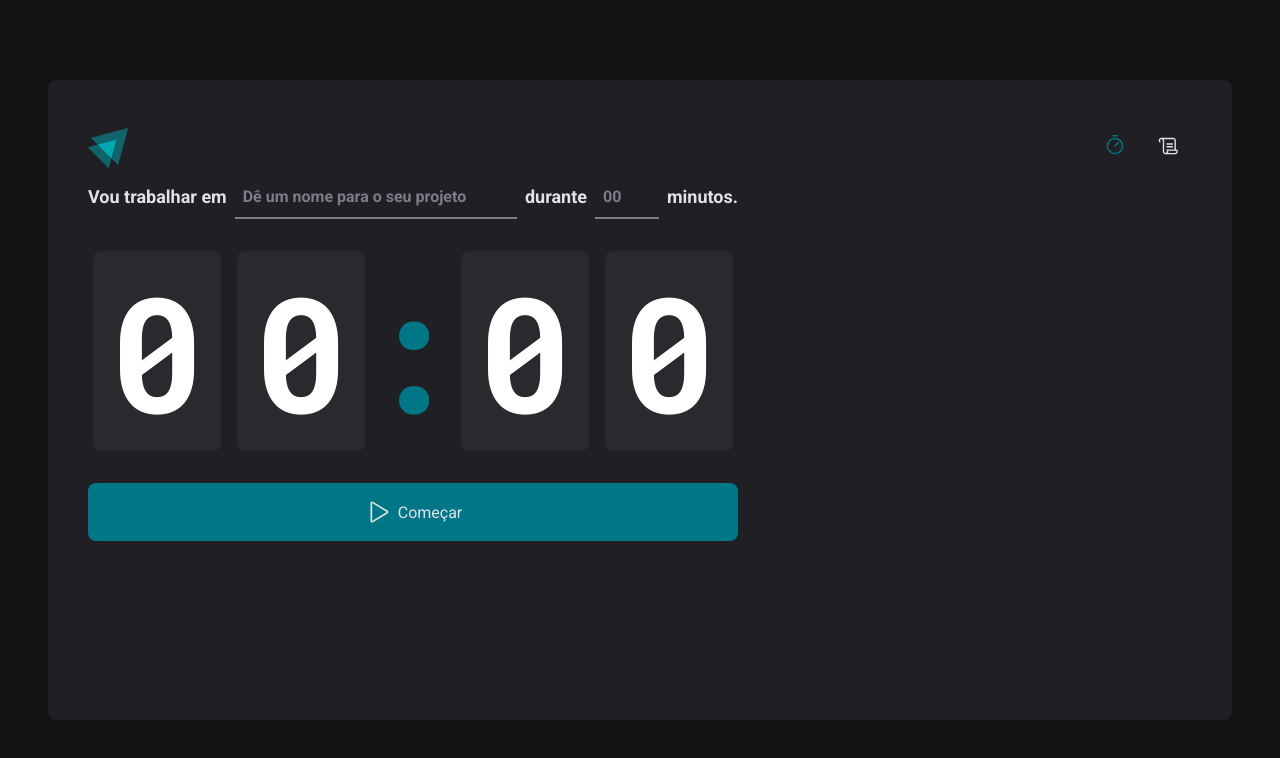
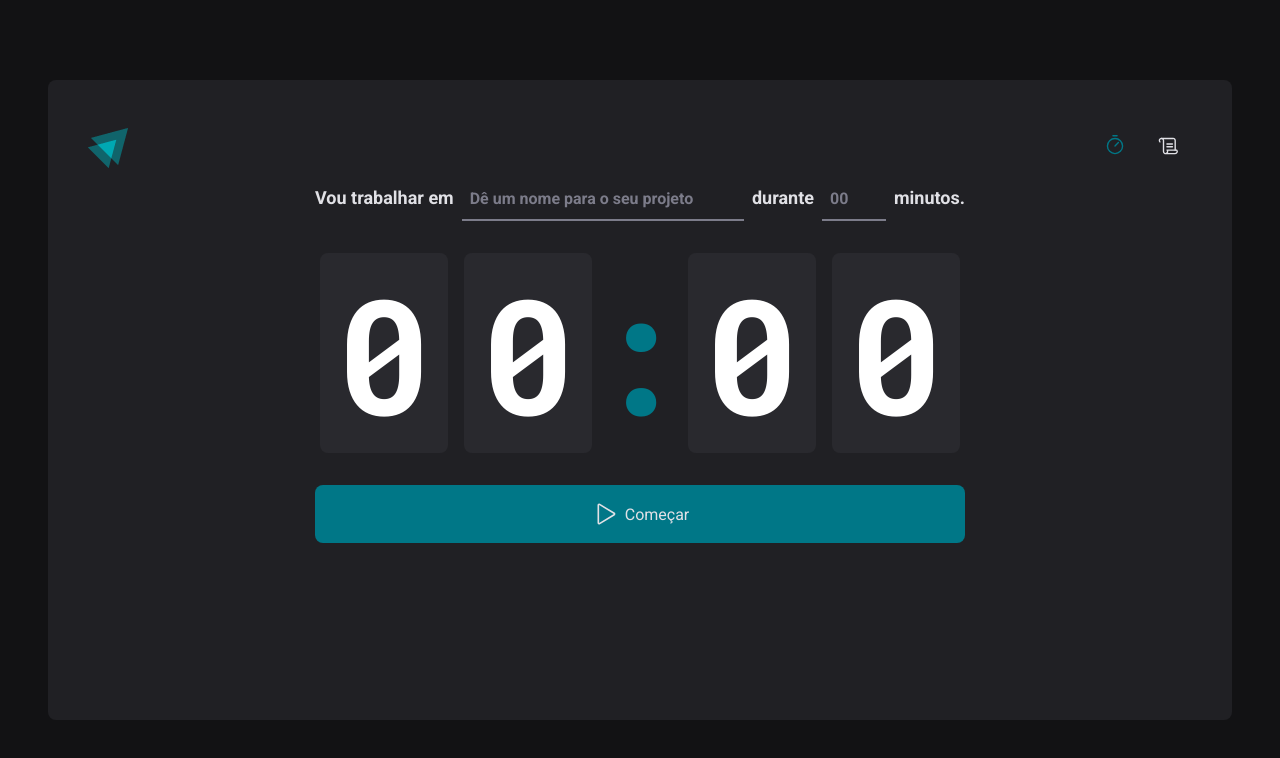
Before and after one commit to kayooliveira/ignite-timer, a React (Vite) app: page / in a window 1280 px wide. Shown: the top 758 px of the page. Built offline with nearby package versions, Linux system fonts and the light colour scheme.

Commit message:
style(Updating styles from taskForm component): :art:

```diff
--- a/src/components/TaskForm/styles.ts
+++ b/src/components/TaskForm/styles.ts
@@ -3,7 +3,9 @@ import styled from 'styled-components'
 export const TaskForm = styled.form`
   width: 100%;
   max-width: 40.625rem;
+  margin: 0 auto;
   gap: 2rem;
+  flex: 1;
   display: flex;
   flex-direction: column;
   align-items: center;
@@ -23,14 +25,15 @@ export const TaskFormInput = styled.input`
   color: ${({ theme }) => theme.colors.placeholder};
   background: transparent;
   border: none;
+  border-top: 0.125rem solid transparent;
   border-bottom: 0.125rem solid ${({ theme }) => theme.colors.placeholder};
   padding: 0.6875rem 0.5rem;
-  transition: border-color 0.2s;
+  transition: 0.2s;
 
   &:focus {
     box-shadow: none;
     color: ${({ theme }) => theme.colors.primary};
-    border-color: ${({ theme }) => theme.colors.primary};
+    border-bottom: 0.125rem solid ${({ theme }) => theme.colors.primary};
     &::placeholder {
       color: ${({ theme }) => theme.colors.primary};
     }
@@ -39,6 +42,7 @@ export const TaskFormInput = styled.input`
   &::placeholder {
     font-weight: 700;
     color: ${({ theme }) => theme.colors.placeholder};
+    transition: color 0.2s;
   }
 `
 
@@ -62,7 +66,7 @@ export const TaskFormButton = styled.button`
   width: 100%;
   color: ${({ theme }) => theme.colors.title};
   background-color: ${({ theme }) => theme.colors.primary};
-  border-radius: 0.5rem;
+  border-radius: 8px;
   display: flex;
   align-items: center;
   justify-content: center;
```
